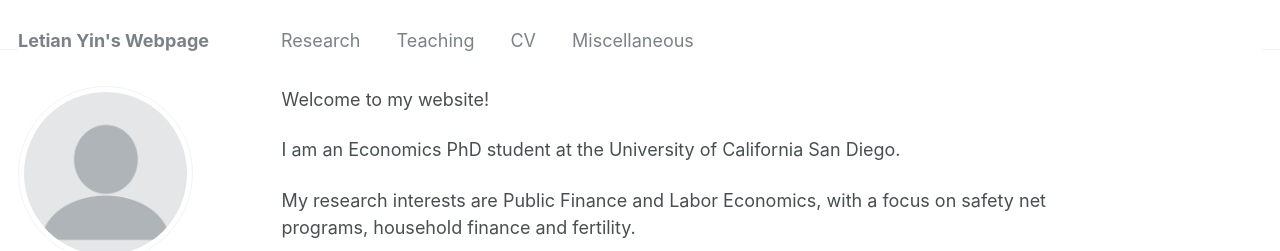
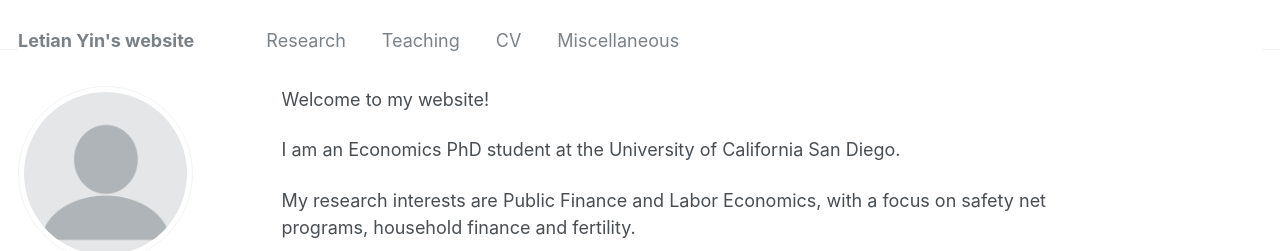
Before and after one commit to letian-yin/letian-yin.github.io, a Jekyll site: the page built from _pages/about.md, in a window 1280 px wide. Shown: the top 251 px of the page. Built offline with Jekyll 4.4.1, drawn with Linux system fonts in a browser that asks for light colours.

Commit message:
Update _config.yml

```diff
--- a/_config.yml
+++ b/_config.yml
@@ -8,7 +8,7 @@
 
 # Basic Site Settings
 locale                   : "en-US"
-title                    : "Letian Yin's Webpage"
+title                    : "Letian Yin's website"
 title_separator          : "-"
 name                     : &name "Letian Yin"
 description              : &description "Economics PhD student"
```
